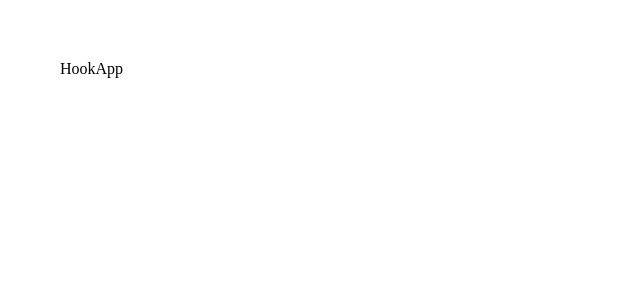
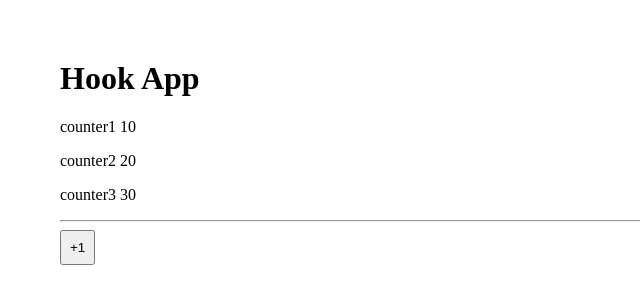
Before and after one commit to Ariel2911/hook-app, a React (Vite) app: page / in a window 1280 px wide. Shown: the top 304 px of the page, without its empty margins (0-640 px from the left). Built offline with nearby package versions, Linux system fonts and the light colour scheme.

Commit message:
Componente que utiliza useState

```diff
--- a/src/HookApp.jsx
+++ b/src/HookApp.jsx
@@ -1,3 +1,29 @@
+import { useState } from 'react';
+
 export const HookApp = () => {
-  return <div>HookApp</div>;
+  const [{ counter1, counter2, counter3 }, setCounter] = useState({
+    counter1: 10,
+    counter2: 20,
+    counter3: 30,
+  });
+
+  return (
+    <>
+      <h1>Hook App</h1>
+
+      <p>counter1 {counter1}</p>
+      <p>counter2 {counter2}</p>
+      <p>counter3 {counter3}</p>
+
+      <hr />
+
+      <button
+        onClick={() =>
+          setCounter((counter) => ({ ...counter, counter1: counter1 + 1 }))
+        }
+      >
+        +1
+      </button>
+    </>
+  );
 };
```
